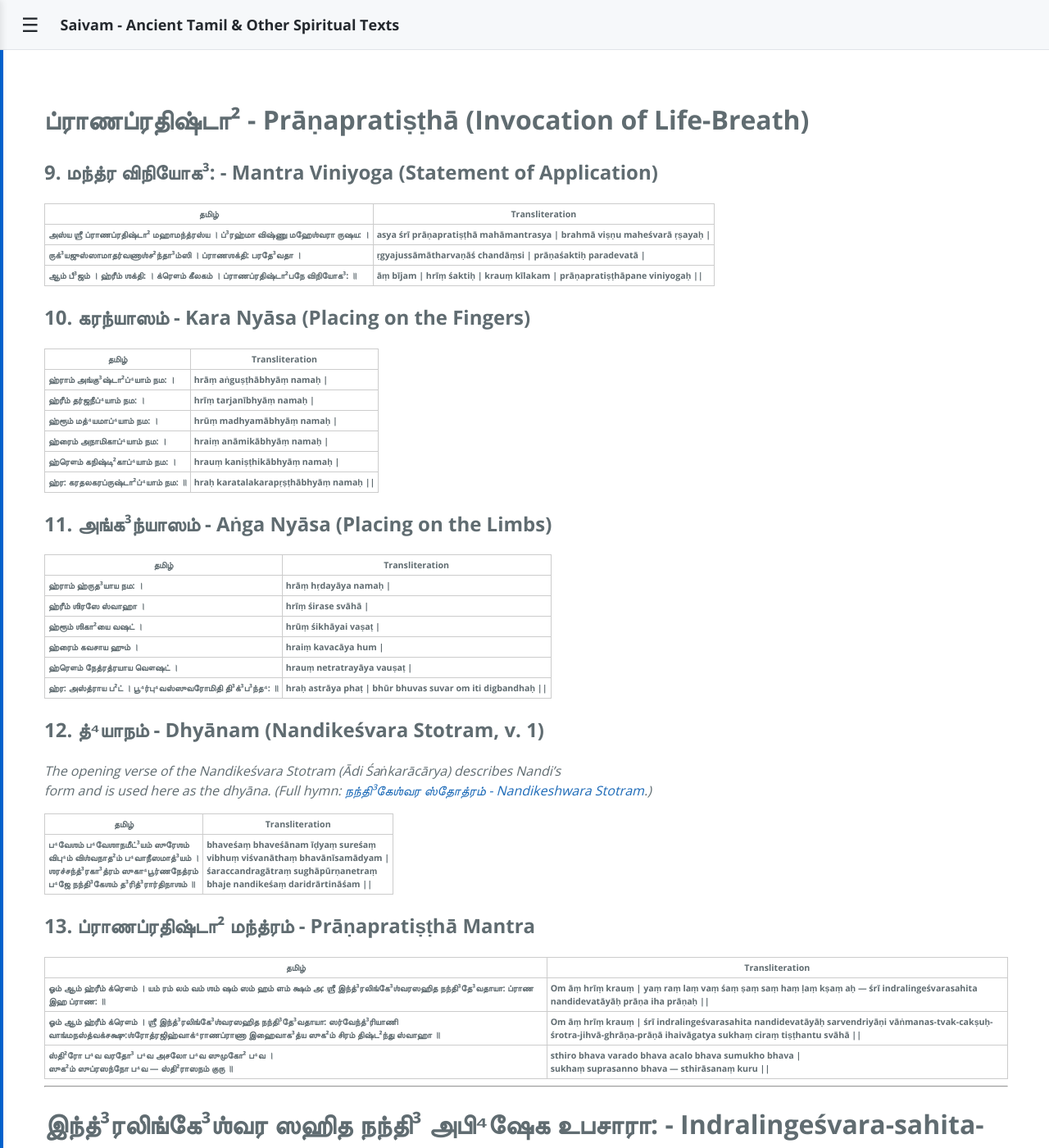
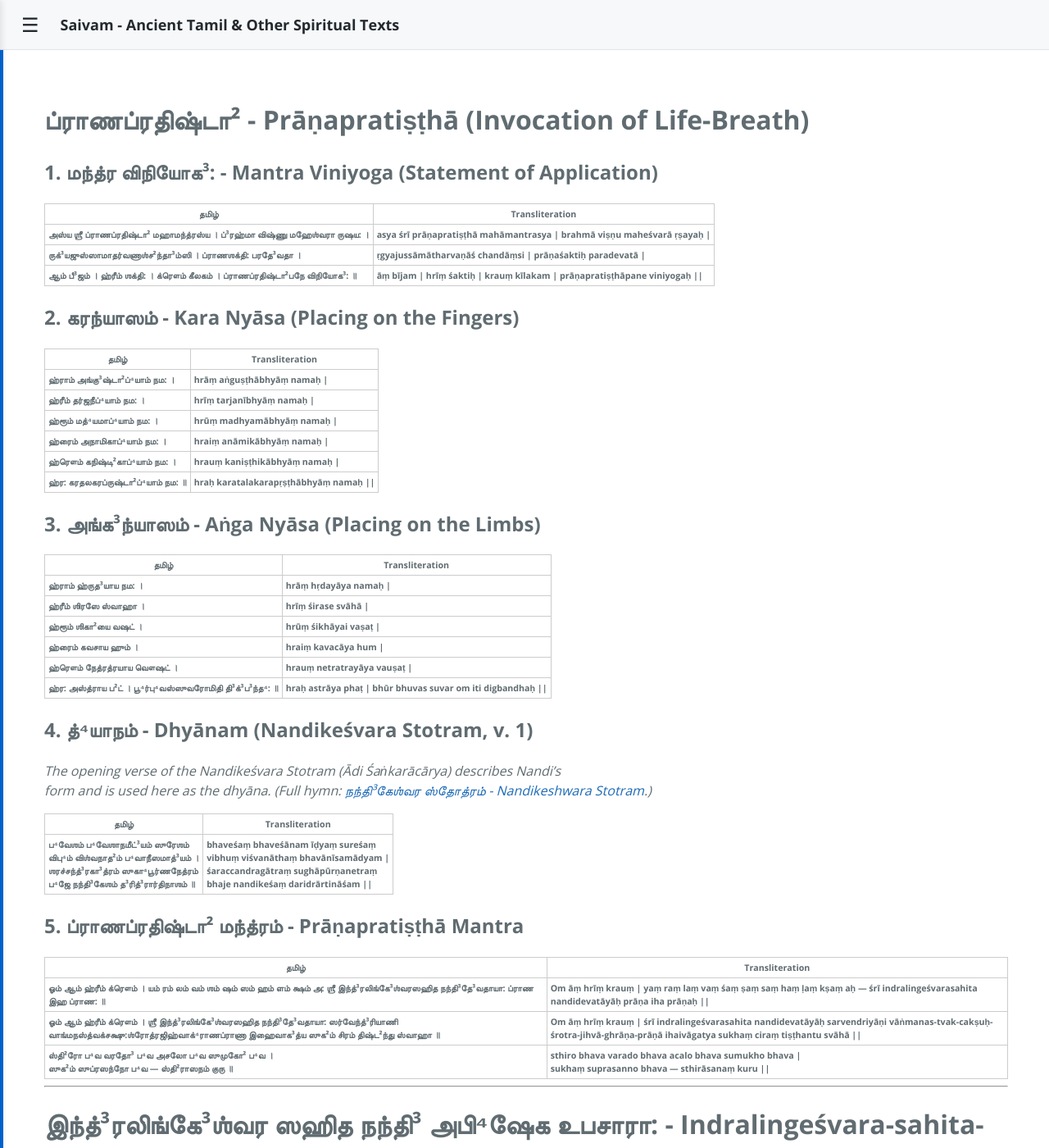
Before and after one commit to thiruvadhirai/shivavakkiyar, a Jekyll site: the page built from abhishekam.md, in a window 1280 px wide and 1400 px high. Shown: the whole window at 82% size. Built offline with Jekyll 4.4.1, drawn with Linux system fonts in a browser that asks for light colours; some of the changed text lies outside the part shown.

Commit message:
fixed the index numbering

```diff
--- a/abhishekam.md
+++ b/abhishekam.md
@@ -6,7 +6,7 @@ title: "Abhishekam"
 
 # ப்ராணப்ரதிஷ்டா² - Prāṇapratiṣṭhā (Invocation of Life-Breath)
 
-## 9. மந்த்ர விநியோக³: - Mantra Viniyoga (Statement of Application)
+## 1. மந்த்ர விநியோக³: - Mantra Viniyoga (Statement of Application)
 
 | தமிழ் | Transliteration |
 |---|---|
@@ -14,7 +14,7 @@ title: "Abhishekam"
 | ருக்³யஜுஸ்ஸாமாதர்வணாஶ்ச²ந்தா³ம்ஸி । ப்ராணஶக்தி: பரதே³வதா । | ṛgyajussāmātharvaṇāś chandāṃsi \| prāṇaśaktiḥ paradevatā \| |
 | ஆம் பீ³ஜம் । ஹ்ரீம் ஶக்தி: । க்ரௌம் கீலகம் । ப்ராணப்ரதிஷ்டா²பநே விநியோக³: ॥ | āṃ bījam \| hrīṃ śaktiḥ \| krauṃ kīlakam \| prāṇapratiṣṭhāpane viniyogaḥ \|\| |
 
-## 10. கரந்யாஸம் - Kara Nyāsa (Placing on the Fingers)
+## 2. கரந்யாஸம் - Kara Nyāsa (Placing on the Fingers)
 
 | தமிழ் | Transliteration |
 |---|---|
@@ -25,7 +25,7 @@ title: "Abhishekam"
 | ஹ்ரௌம் கநிஷ்டி²காப்⁴யாம் நம: । | hrauṃ kaniṣṭhikābhyāṃ namaḥ \| |
 | ஹ்ர: கரதலகரப்ருஷ்டா²ப்⁴யாம் நம: ॥ | hraḥ karatalakarapṛṣṭhābhyāṃ namaḥ \|\| |
 
-## 11. அங்க³ந்யாஸம் - Aṅga Nyāsa (Placing on the Limbs)
+## 3. அங்க³ந்யாஸம் - Aṅga Nyāsa (Placing on the Limbs)
 
 | தமிழ் | Transliteration |
 |---|---|
@@ -36,7 +36,7 @@ title: "Abhishekam"
 | ஹ்ரௌம் நேத்ரத்ரயாய வௌஷட் । | hrauṃ netratrayāya vauṣaṭ \| |
 | ஹ்ர: அஸ்த்ராய ப²ட் । பூ⁴ர்பு⁴வஸ்ஸுவரோமிதி தி³க்³ப³ந்த⁴: ॥ | hraḥ astrāya phaṭ \| bhūr bhuvas suvar om iti digbandhaḥ \|\| |
 
-## 12. த்⁴யாநம் - Dhyānam (Nandikeśvara Stotram, v. 1)
+## 4. த்⁴யாநம் - Dhyānam (Nandikeśvara Stotram, v. 1)
 
 *The opening verse of the Nandikeśvara Stotram (Ādi Śaṅkarācārya) describes Nandi's
 form and is used here as the dhyāna. (Full hymn: [நந்தி³கேஶ்வர ஸ்தோத்ரம் - Nandikeshwara Stotram](nandikeshwara-stotram.md).)*
@@ -45,7 +45,7 @@ form and is used here as the dhyāna. (Full hymn: [நந்தி³கேஶ்
 |---|---|
 | ப⁴வேஶம் ப⁴வேஶாநமீட்³யம் ஸுரேஶம்<br>விபு⁴ம் விஶ்வநாத²ம் ப⁴வாநீஸமாத்³யம் ।<br>ஶரச்சந்த்³ரகா³த்ரம் ஸுகா⁴பூர்ணநேத்ரம்<br>ப⁴ஜே நந்தி³கேஶம் த³ரித்³ரார்திநாஶம் ॥ | bhaveśaṃ bhaveśānam īḍyaṃ sureśaṃ<br>vibhuṃ viśvanāthaṃ bhavānīsamādyam \|<br>śaraccandragātraṃ sughāpūrṇanetraṃ<br>bhaje nandikeśaṃ daridrārtināśam \|\| |
 
-## 13. ப்ராணப்ரதிஷ்டா² மந்த்ரம் - Prāṇapratiṣṭhā Mantra
+## 5. ப்ராணப்ரதிஷ்டா² மந்த்ரம் - Prāṇapratiṣṭhā Mantra
 
 | தமிழ் | Transliteration |
 |---|---|
```
Also changed, not shown: other parts of abhishekam.md (+6 -6 lines).
